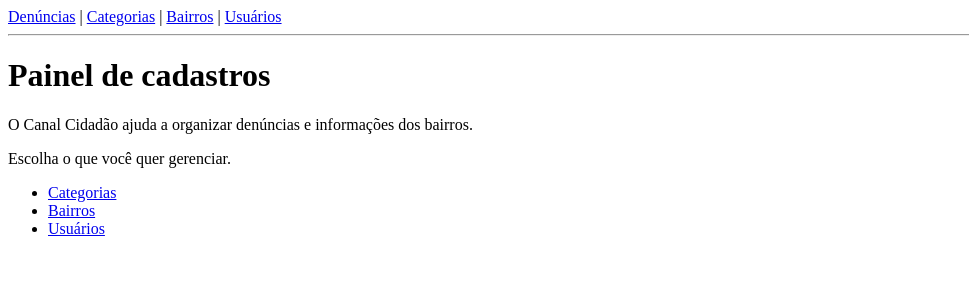
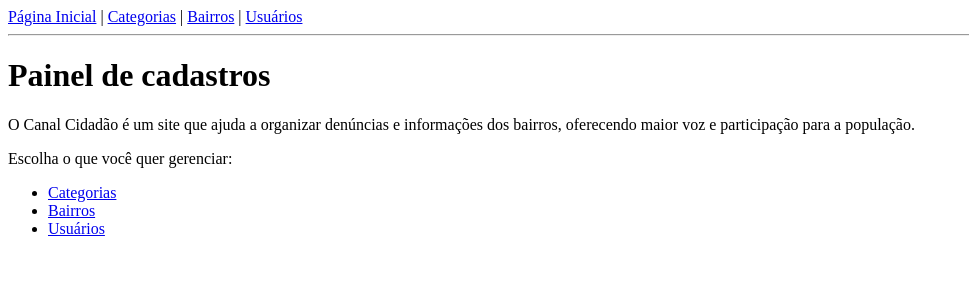
Before and after one commit to jeffxzs/canalcidadao, a Django app: page / in a window 1280 px wide. Shown: the top 300 px of the page, without its empty margins (0-969 px from the left). Run offline with Django 5.2, Linux system fonts and the light colour scheme.

Commit message:
Alteração no cabeçalho e descrição das páginas html

```diff
--- a/core/templates/base.html
+++ b/core/templates/base.html
@@ -7,7 +7,7 @@
 </head>
 <body>
     <header>
-        <a href="{% url 'inicial' %}">Denúncias</a> |
+        <a href="{% url 'inicial' %}">Página Inicial</a> |
         <a href="{% url 'categoria_lista' %}">Categorias</a> |
         <a href="{% url 'bairro_lista' %}">Bairros</a> |
         <a href="{% url 'usuario_lista' %}">Usuários</a>
--- a/core/templates/index.html
+++ b/core/templates/index.html
@@ -2,8 +2,9 @@
 {% block titulo %}Início | Denúncias{% endblock %}
 {% block conteudo %}
 <h1>Painel de cadastros</h1>
-<p>O Canal Cidadão ajuda a organizar denúncias e informações dos bairros.</p>
-<p>Escolha o que você quer gerenciar.</p>
+<p>O Canal Cidadão é um site que ajuda a organizar denúncias e informações dos bairros, oferecendo maior voz e participação para a
+    população.</p>
+<p>Escolha o que você quer gerenciar:</p>
 <ul>
     <li><a href="{% url 'categoria_lista' %}">Categorias</a></li>
     <li><a href="{% url 'bairro_lista' %}">Bairros</a></li>
```
